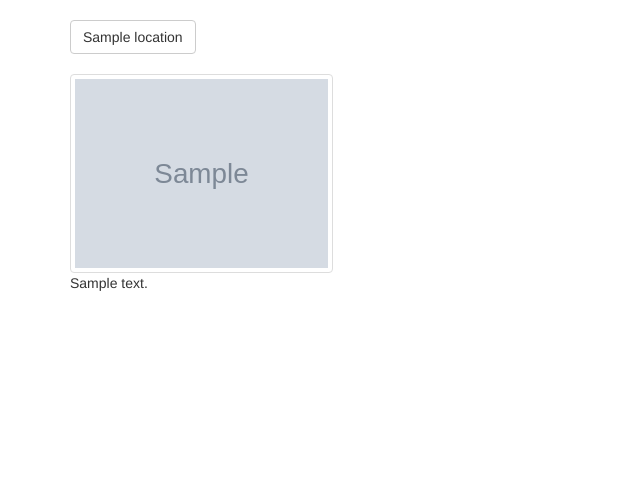
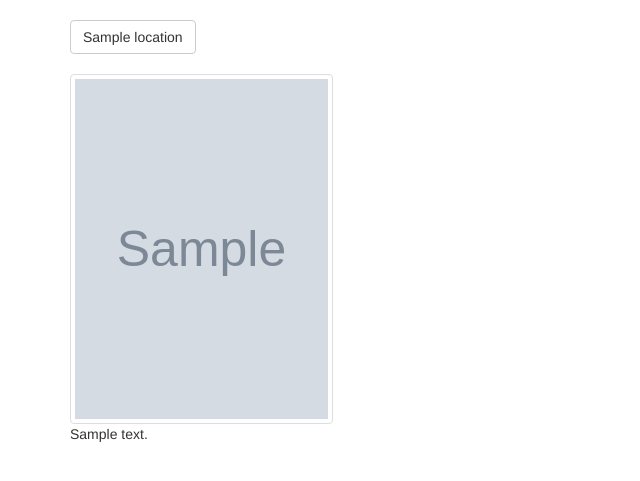
Before and after one commit to juma-moringa/CameraRoll, a Django app: page / in a window 1280 px wide. Shown: the part 102-583 px from the top of the page, without its empty margins (0-640 px from the left). Run offline with Django 3.2, Linux system fonts and the light colour scheme; tables that the repository leaves empty hold one stand-in row (values such as "Sample post"); grey boxes marked "Sample" are stand-in pictures; some libraries are stand-ins or nearby versions.

Commit message:
updated the pictures default sizes

```diff
--- a/gallery/templates/landing.html
+++ b/gallery/templates/landing.html
@@ -14,7 +14,7 @@
         {% for image in images %}
         <div class="col-md-3">
             <img src="{{image.image.url}}" alt="Image" class="img-thumbnail" data-toggle="modal"
-                data-target="#{{image.id}}">
+                data-target="#{{image.id}}" style="height:350px; width:350px;">
             <p>{{image.description}}</p>
             <!-- Modal -->
             <div id="{{image.id}}" class="modal fade" role="dialog">
```
